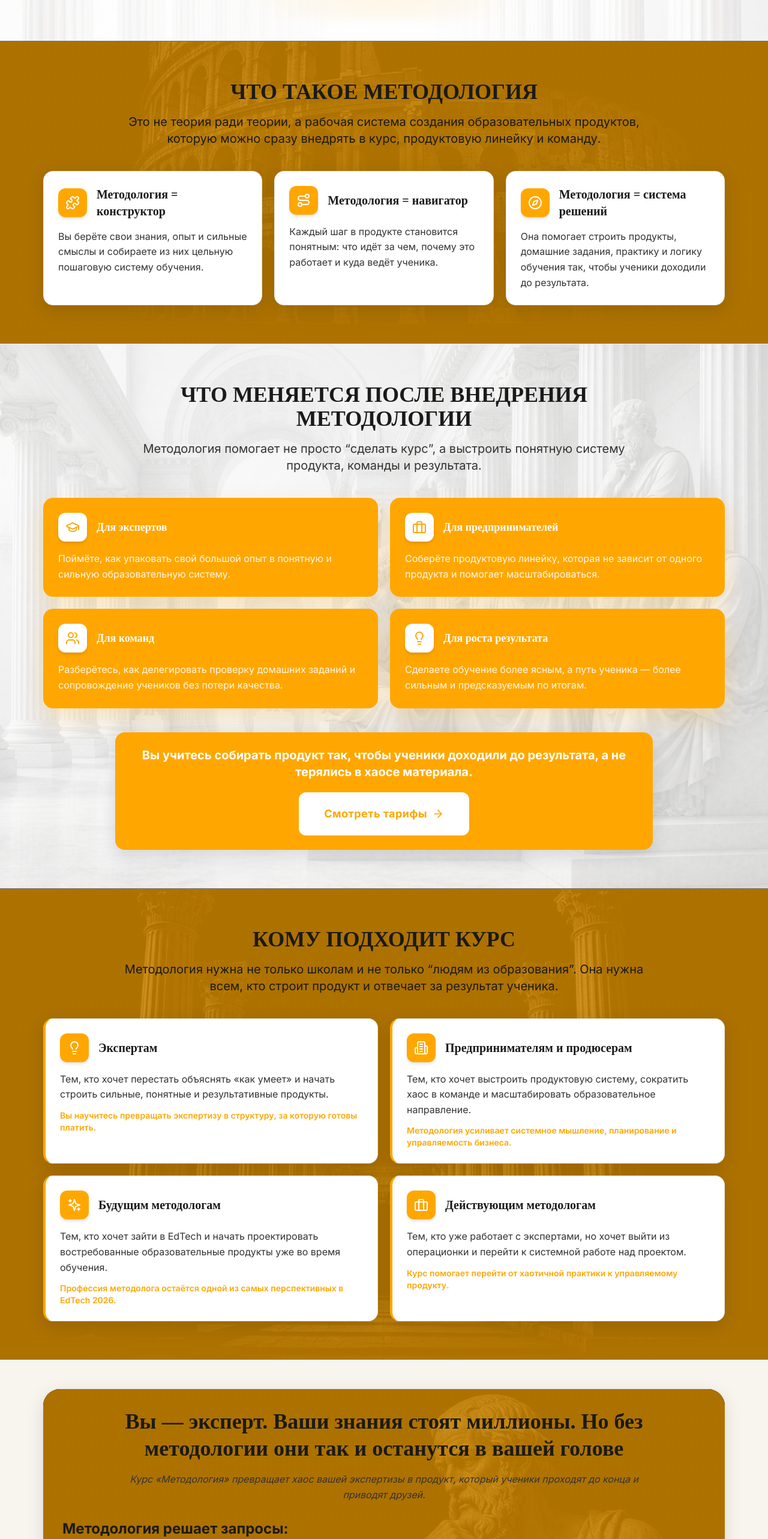
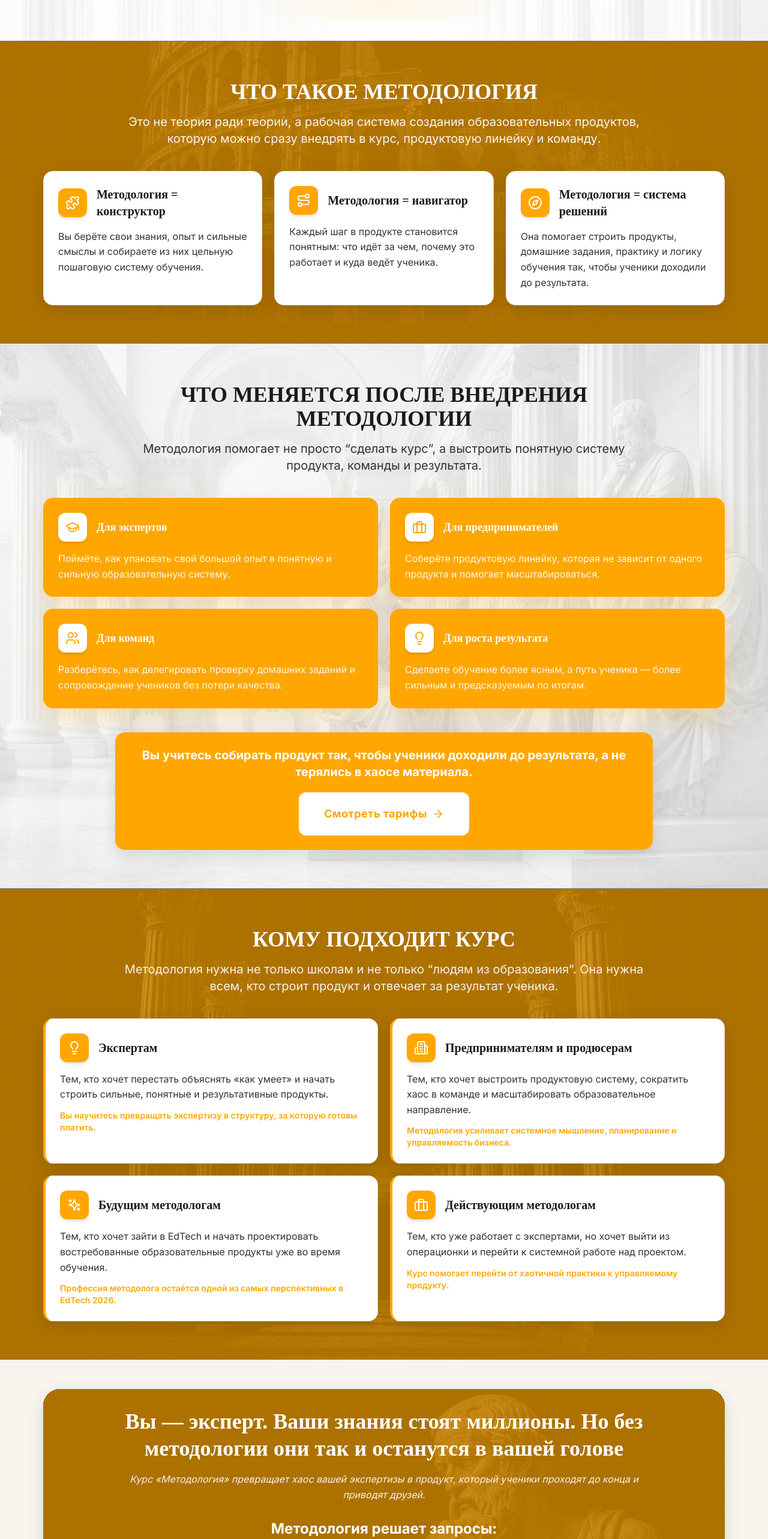
Before and after one commit to sergey9lap-sys/Metodologiya_AGK, a Next.js app: page / in a window 1280 px wide. Shown: the part 1700-4266 px from the top of the page at 60% size. Built offline with nearby package versions, Linux system fonts and the light colour scheme; no server answers.

Commit message:
white text

```diff
--- a/src/sections/EntrepreneurResults.tsx
+++ b/src/sections/EntrepreneurResults.tsx
@@ -54,7 +54,7 @@ export function EntrepreneurResults() {
             variant="orange"
             position="object-[center_40%]"
           />
-          <p className="relative z-20 mb-5 text-lg font-bold text-text-primary lg:text-xl">
+          <p className="relative z-20 mb-5 text-center text-lg font-bold text-white lg:text-xl">
             Методология решает запросы:
           </p>
 
--- a/src/sections/ExpertResults.tsx
+++ b/src/sections/ExpertResults.tsx
@@ -49,17 +49,17 @@ export function ExpertResults() {
           />
           <div className="relative z-20 space-y-6 lg:space-y-7">
             <div className="mx-auto max-w-5xl text-center">
-              <h2 className="mb-4 font-heading text-2xl font-black leading-tight text-text-primary lg:text-4xl">
+              <h2 className="mb-4 font-heading text-2xl font-black leading-tight text-white lg:text-4xl">
                 Вы — эксперт. Ваши знания стоят миллионы. Но без методологии они так и останутся в вашей голове
               </h2>
-              <p className="mx-auto max-w-4xl text-body italic text-text-secondary">
+              <p className="mx-auto max-w-4xl text-body italic text-white/90">
                 Курс «Методология» превращает хаос вашей экспертизы в продукт,
                 который ученики проходят до конца и приводят друзей.
               </p>
             </div>
 
             <div className="mx-auto max-w-6xl">
-              <p className="mb-5 text-xl font-bold text-text-primary lg:text-2xl">
+              <p className="mb-5 text-center text-xl font-bold text-white lg:text-2xl">
                 Методология решает запросы:
               </p>
               <div className="grid grid-cols-1 gap-4 md:grid-cols-2 xl:grid-cols-3">
--- a/src/sections/FamousAlumni.tsx
+++ b/src/sections/FamousAlumni.tsx
@@ -118,11 +118,11 @@ export function FamousAlumni() {
             viewport={{ once: true }}
             variants={fadeInUp}
             transition={{ duration: 0.5 }}
-            className="mb-3 text-center font-heading text-3xl font-black uppercase text-text-primary lg:text-4xl"
+            className="mb-3 text-center font-heading text-3xl font-black uppercase text-white lg:text-4xl"
           >
             Выпускники-методологи Александры работают в:
           </motion.h2>
-          <p className="mx-auto mb-8 max-w-3xl text-center text-base font-medium text-text-secondary lg:mb-10 lg:text-lg">
+          <p className="mx-auto mb-8 max-w-3xl text-center text-base font-medium text-white/90 lg:mb-10 lg:text-lg">
             Наши ученики применяют методологию в онлайн-школах, образовательных
             платформах, продюсерских центрах и собственных проектах.
           </p>
--- a/src/sections/ForWhom.tsx
+++ b/src/sections/ForWhom.tsx
@@ -59,10 +59,10 @@ export function ForWhom() {
           transition={{ duration: 0.5 }}
           className="mx-auto mb-8 max-w-4xl text-center lg:mb-10"
         >
-          <h2 className="mb-4 font-heading text-3xl font-black uppercase text-text-primary lg:text-4xl">
+          <h2 className="mb-4 font-heading text-3xl font-black uppercase text-white lg:text-4xl">
             Кому подходит курс
           </h2>
-          <p className="text-lg text-text-primary lg:text-xl">
+          <p className="text-lg text-white/90 lg:text-xl">
             Методология нужна не только школам и не только “людям из образования”.
             Она нужна всем, кто строит продукт и отвечает за результат ученика.
           </p>
--- a/src/sections/HowItWorks.tsx
+++ b/src/sections/HowItWorks.tsx
@@ -46,10 +46,10 @@ export function HowItWorks() {
           transition={{ duration: 0.5 }}
           className="mb-8 text-center lg:mb-10"
         >
-          <h2 className="mb-4 font-heading text-3xl font-black uppercase text-text-primary lg:text-4xl">
+          <h2 className="mb-4 font-heading text-3xl font-black uppercase text-white lg:text-4xl">
             Программа обучения
           </h2>
-          <p className="mx-auto max-w-3xl text-lg text-text-primary lg:text-xl">
+          <p className="mx-auto max-w-3xl text-lg text-white/90 lg:text-xl">
             Программа выстроена так, чтобы вы последовательно собрали сильный
             продукт, продуктовую систему и понятную логику внедрения.
           </p>
--- a/src/sections/Myths.tsx
+++ b/src/sections/Myths.tsx
@@ -54,10 +54,10 @@ export function Myths() {
           transition={{ duration: 0.5 }}
           className="mx-auto mb-8 max-w-4xl text-center lg:mb-10"
         >
-          <h2 className="mb-4 font-heading text-3xl font-black uppercase text-text-primary lg:text-4xl">
+          <h2 className="mb-4 font-heading text-3xl font-black uppercase text-white lg:text-4xl">
             Почему вы до сих пор не внедрили методологию
           </h2>
-          <p className="text-lg text-text-primary lg:text-xl">
+          <p className="text-lg text-white/90 lg:text-xl">
             Чаще всего мешают не факты, а мифы и возражения, которые держат
             эксперта или предпринимателя в старой модели.
           </p>
--- a/src/sections/Problems.tsx
+++ b/src/sections/Problems.tsx
@@ -56,7 +56,7 @@ export function Problems() {
           viewport={{ once: true }}
           variants={fadeInUp}
           transition={{ duration: 0.5 }}
-          className="mb-4 text-center font-heading text-3xl font-black uppercase text-text-primary lg:mb-6 lg:text-4xl"
+          className="mb-4 text-center font-heading text-3xl font-black uppercase text-white lg:mb-6 lg:text-4xl"
         >
           Распространённые ошибки
         </motion.h2>
@@ -66,7 +66,7 @@ export function Problems() {
           viewport={{ once: true }}
           variants={fadeInUp}
           transition={{ duration: 0.5, delay: 0.1 }}
-          className="mx-auto mb-8 max-w-2xl text-center text-lg font-medium text-text-secondary lg:mb-10 lg:text-xl"
+          className="mx-auto mb-8 max-w-2xl text-center text-lg font-medium text-white/90 lg:mb-10 lg:text-xl"
         >
           тех, кто пока не выстроил методологию продукта и обучения
         </motion.p>
--- a/src/sections/WhatIsMethodology.tsx
+++ b/src/sections/WhatIsMethodology.tsx
@@ -46,10 +46,10 @@ export function WhatIsMethodology() {
           transition={{ duration: 0.5 }}
           className="mx-auto mb-8 max-w-4xl text-center lg:mb-10"
         >
-          <h2 className="mb-4 font-heading text-3xl font-black uppercase text-text-primary lg:text-4xl">
+          <h2 className="mb-4 font-heading text-3xl font-black uppercase text-white lg:text-4xl">
             Что такое методология
           </h2>
-          <p className="text-lg text-text-primary lg:text-xl">
+          <p className="text-lg text-white/92 lg:text-xl">
             Это не теория ради теории, а рабочая система создания образовательных
             продуктов, которую можно сразу внедрять в курс, продуктовую линейку и
             команду.
```
